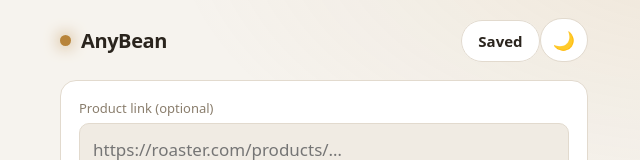
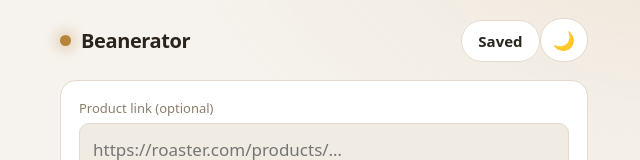
Before and after one commit to hgstrm/pourpilot, a Next.js app: page / in a window 1280 px wide. Shown: the top 160 px of the page, without its empty margins (316-956 px from the left). Built offline with nearby package versions, Linux system fonts and the light colour scheme.

Commit message:
Rename to Beanerator
- Display name, page title, Apple Web App title, PWA manifest -> Beanerator
- package.json name -> beanerator
- README title + repo URLs -> hgstrm/beanerator

```diff
--- a/package.json
+++ b/package.json
@@ -1,5 +1,5 @@
 {
-  "name": "anybean",
+  "name": "beanerator",
   "version": "0.1.0",
   "private": true,
   "scripts": {
--- a/src/app/layout.tsx
+++ b/src/app/layout.tsx
@@ -2,13 +2,13 @@
 import "./globals.css";
 
 export const metadata: Metadata = {
-  title: "AnyBean — snap a bag, get a recipe",
+  title: "Beanerator — snap a bag, get a recipe",
   description:
     "Snap a photo of any coffee bag and get an AI pour-over recipe, sent straight to your xBloom.",
   appleWebApp: {
     capable: true,
     statusBarStyle: "black-translucent",
-    title: "AnyBean",
+    title: "Beanerator",
   },
 };
 
--- a/src/app/page.tsx
+++ b/src/app/page.tsx
@@ -160,7 +160,7 @@
       <div className="topbar">
         <div className="brand">
           <span className="dot" />
-          <h1>AnyBean</h1>
+          <h1>Beanerator</h1>
         </div>
         <div className="row" style={{ gap: 8 }}>
           <Link href="/recipes" className="nav-link">
```
Also changed, not shown: public/manifest.webmanifest, 1 other file (tests, documents, lock files or other folders).
